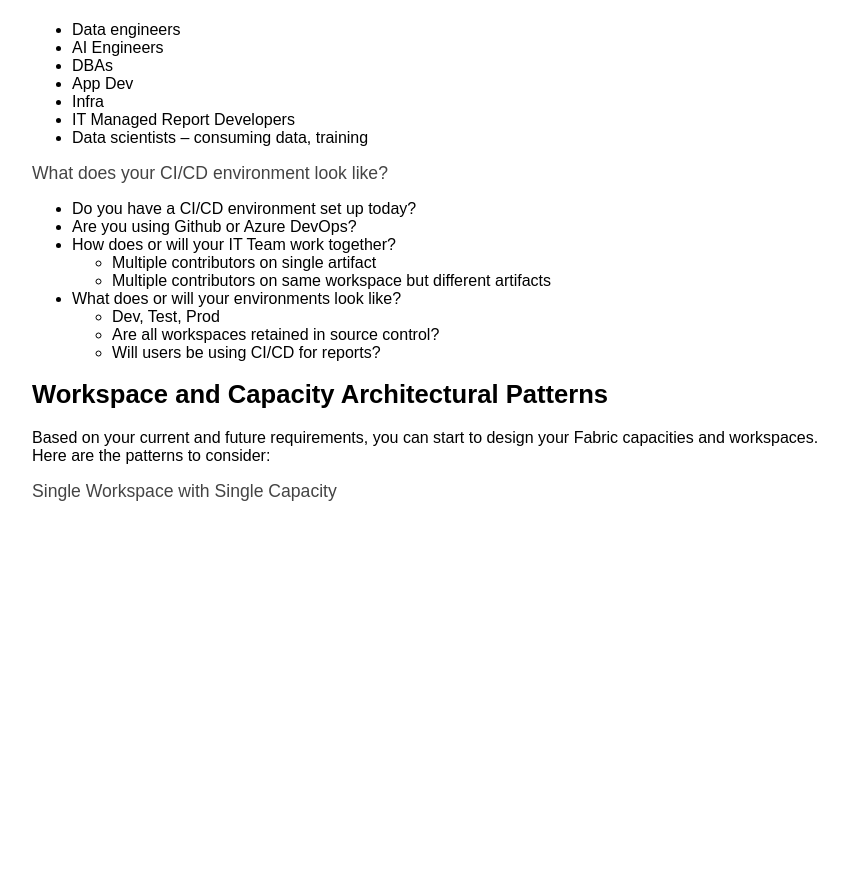
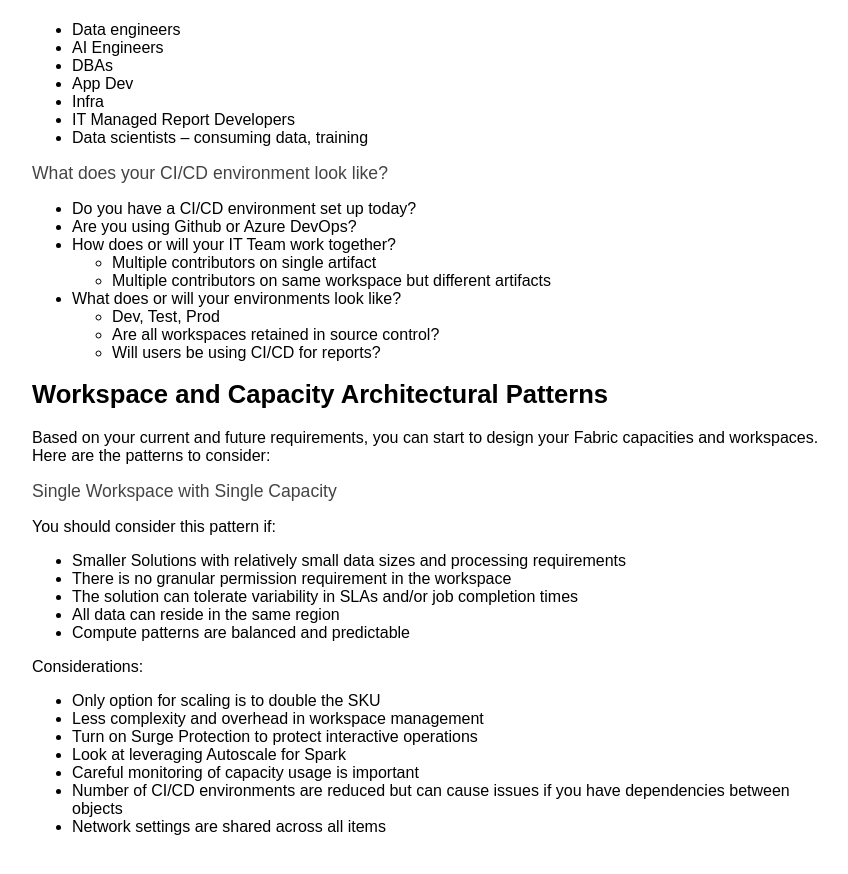
Before and after one commit to jehayesms/jean-hayes-ai-analytics, a Jekyll site: the page built from _posts/2025-12-22-capacity-ws-design.md, in a window 1280 px wide and 900 px high, scrolled down 5070 px. Shown: the top 874 px of the window, without its empty margins (68-916 px from the left). Built offline with Jekyll 4.4.1, drawn with Linux system fonts in a browser that asks for light colours; comment, search, counter and statistics services are not loaded; before the commit the page ends 5629 px from its top, so only the background shows below that.

```diff
--- a/_posts/2025-12-22-capacity-ws-design.md
+++ b/_posts/2025-12-22-capacity-ws-design.md
@@ -213,3 +213,21 @@
 Based on your current and future requirements, you can start to design your Fabric capacities and workspaces. Here are the patterns to consider:
 
 ## Single Workspace with Single Capacity
+
+You should consider this pattern if:
+
+- Smaller Solutions with relatively small data sizes and processing requirements
+- There is no granular permission requirement in the workspace
+- The solution can tolerate variability in SLAs and/or job completion times
+- All data can reside in the same region
+- Compute patterns are balanced and predictable
+
+Considerations:
+
+- Only option for scaling is to double the SKU
+- Less complexity and overhead in workspace management
+- Turn on Surge Protection to protect interactive operations
+- Look at leveraging Autoscale for Spark
+- Careful monitoring of capacity usage is important
+- Number of CI/CD environments are reduced but can cause issues if you have dependencies between objects
+- Network settings are shared across all items
```
Also changed, not shown: assets/images/fabric-cap-ws/fabric-cap-ws-01.png.
